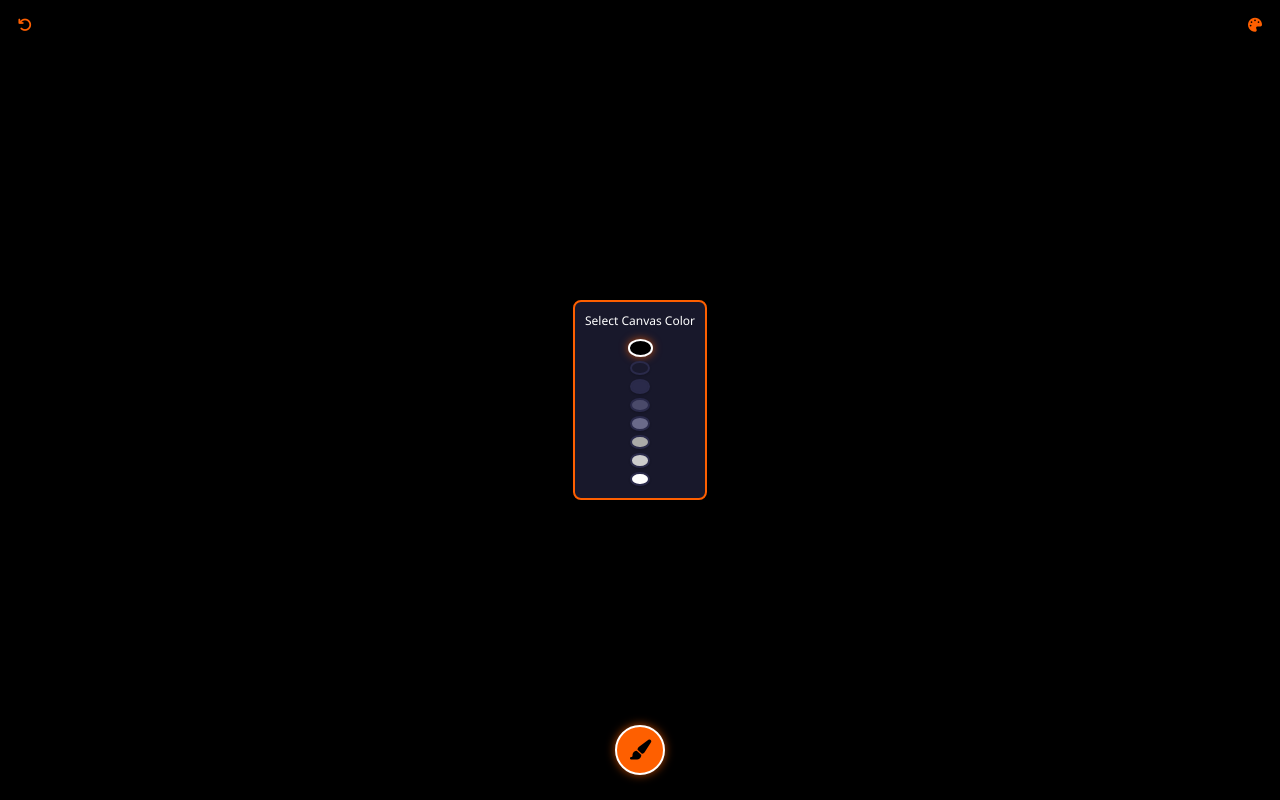
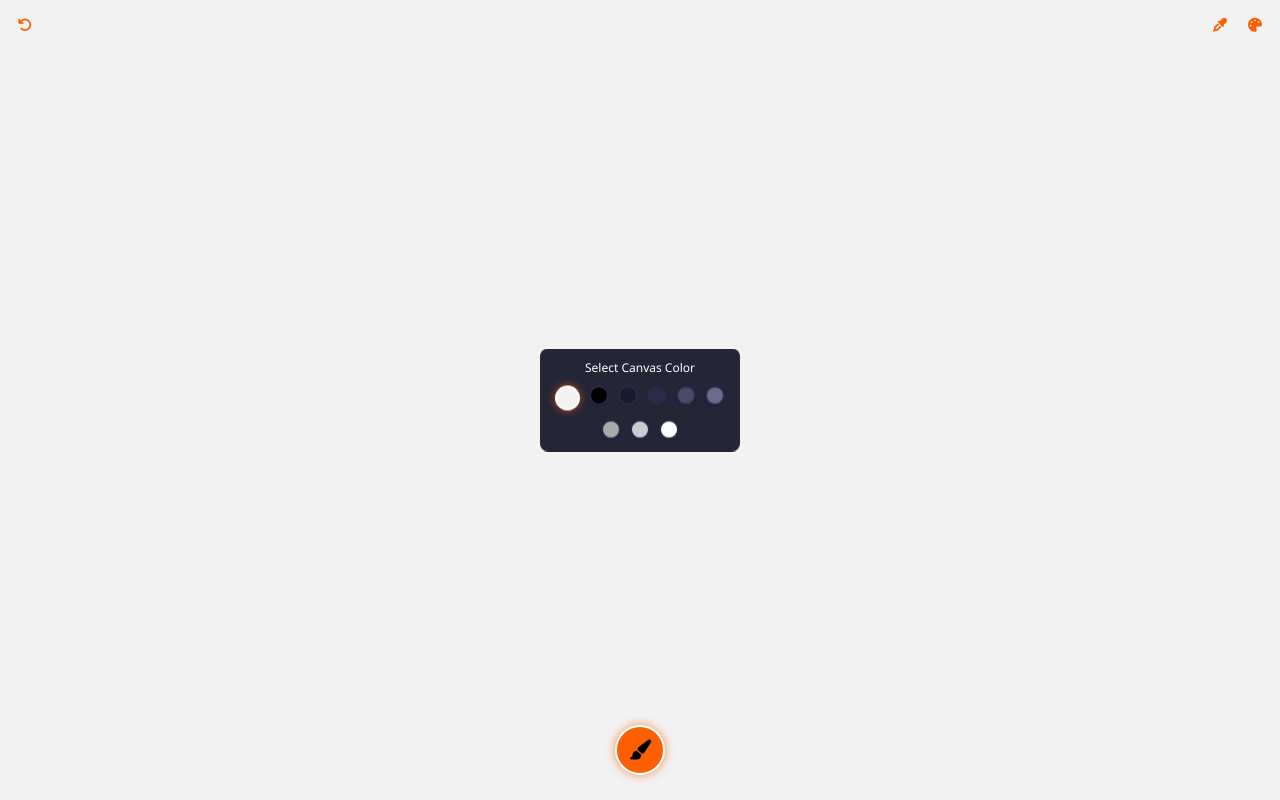
Before and after one commit to Aavirash/r1-digital-painting-app, a website built with Vite: page apps/app/index.html in a window 1280 px wide. Both pictures are taken after a click on the button 1255 px from the left and 25 px from the top of the page. Built offline with nearby package versions, Linux system fonts and the light colour scheme.

Commit message:
feat(ui): add eyedropper button and update default canvas color to #F2F2F2
- Added eyedropper floating button next to canvas color button with icon and positioning
- Changed default canvas background color from black (#000000) to light gray (#F2F2F2)
- Adjusted HTML color picker popup to highlight new default color and group swatches in container
- Updated CSS body background color to match new default canvas color
- Redesigned color picker popup layout for horizontal wrap with improved spacing and size
- Linked eyedropper button event to toggle the existing canvas color picker popup
- Refined floating button styles for consistent sizing, colors, and hover effects

```diff
--- a/apps/app/index.html
+++ b/apps/app/index.html
@@ -12,6 +12,7 @@
     <!-- Floating Top Buttons -->
     <button id="undoBtn" class="floating-button top-left" title="Undo"><i class="fas fa-undo"></i></button>
     <button id="canvasColorBtn" class="floating-button top-right" title="Canvas Color"><i class="fas fa-palette"></i></button>
+    <button id="eyedropperBtn" class="floating-button top-right" style="right: 45px;" title="Eyedropper"><i class="fas fa-eye-dropper"></i></button>
 
     <!-- Main Canvas - fills entire screen -->
     <canvas id="paintCanvas"></canvas>
@@ -19,7 +20,9 @@
     <!-- Color Palette Popup (hidden by default) -->
     <div id="colorPicker" class="color-picker-popup">
         <div class="color-picker-title">Select Canvas Color</div>
-        <div class="color-swatch selected-color" style="background-color: #000000;" data-color="#000000"></div>
+        <div class="color-picker-content">
+            <div class="color-swatch selected-color" style="background-color: #F2F2F2;" data-color="#F2F2F2"></div>
+            <div class="color-swatch" style="background-color: #000000;" data-color="#000000"></div>
             <div class="color-swatch" style="background-color: #1a1a2e;" data-color="#1a1a2e"></div>
             <div class="color-swatch" style="background-color: #2a2a4a;" data-color="#2a2a4a"></div>
             <div class="color-swatch" style="background-color: #4a4a6a;" data-color="#4a4a6a"></div>
@@ -27,6 +30,7 @@
             <div class="color-swatch" style="background-color: #aaaaa8;" data-color="#aaaaa8"></div>
             <div class="color-swatch" style="background-color: #cccccc;" data-color="#cccccc"></div>
             <div class="color-swatch" style="background-color: #ffffff;" data-color="#ffffff"></div>
+        </div>
     </div>
 
     <!-- Drawing Tools Palette -->
--- a/apps/app/src/main.js
+++ b/apps/app/src/main.js
@@ -16,7 +16,7 @@ let canvas, ctx;
 let isDrawing = false;
 let currentTool = 'brush';
 let currentColor = '#FE5F00';
-let canvasBackgroundColor = '#000000';
+let canvasBackgroundColor = '#F2F2F2'; // Changed default to #F2F2F2
 let brushSize = 5;
 let selectedToolIndex = 0;
 let particles = [];
@@ -54,7 +54,7 @@ function initCanvas() {
   canvas.width = window.innerWidth;
   canvas.height = window.innerHeight;
 
-  // Set up canvas styling
+  // Set up canvas styling with new default color
   ctx.lineCap = 'round';
   ctx.lineJoin = 'round';
   ctx.fillStyle = canvasBackgroundColor;
@@ -997,6 +997,7 @@ function initApp() {
   // Button event listeners
   document.getElementById('undoBtn').addEventListener('click', undo);
   document.getElementById('canvasColorBtn').addEventListener('click', toggleCanvasColorPicker);
+  document.getElementById('eyedropperBtn').addEventListener('click', toggleCanvasColorPicker); // Eyedropper uses same picker
   document.getElementById('selectedTool').addEventListener('click', () => {
     // When clicking the tool selector, handle the current tool
     if (tools[selectedToolIndex].name === 'llm') {
--- a/apps/app/src/style.css
+++ b/apps/app/src/style.css
@@ -27,17 +27,17 @@ html, body {
     height: 100vh;
     cursor: crosshair;
     touch-action: none;
-    background-color: #000;
+    background-color: #F2F2F2; /* Default canvas color */
     z-index: 1;
 }
 
 /* Floating Buttons - truly floating with no background containers */
 .floating-button {
     position: fixed;
-    width: 30px; /* Slightly smaller */
-    height: 30px; /* Slightly smaller */
-    background: transparent; /* Remove background */
-    border: none; /* Remove border */
+    width: 30px;
+    height: 30px;
+    background: transparent;
+    border: none;
     color: #FE5F00;
     border-radius: 50%;
     font-size: 14px;
@@ -48,7 +48,7 @@ html, body {
     justify-content: center;
     transition: all 0.2s ease;
     z-index: 10;
-    box-shadow: none; /* Remove shadow */
+    box-shadow: none;
 }
 
 .floating-button.top-left {
@@ -62,13 +62,13 @@ html, body {
 }
 
 .floating-button:hover {
-    background: rgba(254, 95, 0, 0.2); /* Light background on hover */
+    background: rgba(254, 95, 0, 0.2);
     color: #FE5F00;
     transform: translateY(-2px);
 }
 
 .floating-button:active {
-    background: rgba(254, 95, 0, 0.3); /* Light background on active */
+    background: rgba(254, 95, 0, 0.3);
     color: #FE5F00;
     transform: translateY(1px);
 }
@@ -79,9 +79,9 @@ html, body {
     bottom: 0;
     left: 0;
     right: 0;
-    height: 100px; /* Slightly smaller than before */
+    height: 100px;
     z-index: 20;
-    transform: translateY(0); /* Always visible */
+    transform: translateY(0);
 }
 
 .selector-container {
@@ -91,22 +91,22 @@ html, body {
     display: flex;
     justify-content: center;
     align-items: center;
-    padding: 15px 0; /* Reduced padding */
+    padding: 15px 0;
 }
 
 .selected-tool {
-    width: 50px; /* Slightly smaller */
-    height: 50px; /* Slightly smaller */
+    width: 50px;
+    height: 50px;
     background: #FE5F00;
-    border: 2px solid #fff; /* Slightly thinner border */
+    border: 2px solid #fff;
     border-radius: 50%;
     display: flex;
     align-items: center;
     justify-content: center;
-    font-size: 20px; /* Slightly smaller font */
+    font-size: 20px;
     color: #000;
     z-index: 24;
-    box-shadow: 0 0 10px rgba(254, 95, 0, 0.7); /* Slightly softer shadow */
+    box-shadow: 0 0 10px rgba(254, 95, 0, 0.7);
     transition: all 0.2s ease;
     cursor: pointer;
     margin: 0;
@@ -173,7 +173,7 @@ html, body {
     flex-direction: column;
     gap: 6px;
     z-index: 15;
-    max-height: 180px; /* Reduced height */
+    max-height: 180px;
     overflow-y: auto;
 }
 
@@ -186,7 +186,7 @@ html, body {
     -webkit-tap-highlight-color: transparent;
     transition: all 0.2s ease;
     box-shadow: 0 1px 2px rgba(0, 0, 0, 0.2);
-    z-index: 16; /* Ensure swatches are clickable */
+    z-index: 16;
 }
 
 .color-swatch.active {
@@ -202,44 +202,56 @@ html, body {
     transform: scale(0.9);
 }
 
-/* Enhanced Color Picker Popup - optimized for R1 screen */
+/* Enhanced Color Picker Popup - horizontal layout for R1 screen */
 .color-picker-popup {
     position: fixed;
     top: 50%;
     left: 50%;
     transform: translate(-50%, -50%);
     display: none;
-    flex-direction: column;
+    flex-direction: row; /* Horizontal layout */
+    flex-wrap: wrap; /* Wrap items */
+    justify-content: center;
     align-items: center;
     z-index: 100;
     background: rgba(26, 26, 46, 0.95);
-    padding: 10px; /* Further reduced padding */
-    border-radius: 8px; /* Smaller radius */
-    border: 2px solid #FE5F00;
-    min-width: 120px; /* Much smaller width */
-    max-width: 150px; /* Reduced max width */
-    max-height: 200px; /* Limit height */
-    overflow-y: auto; /* Add scroll if needed */
+    padding: 10px;
+    border-radius: 8px;
+    min-width: 180px;
+    max-width: 200px;
+    max-height: 120px;
+    overflow: hidden;
+}
+
+.color-picker-content {
+    display: flex;
+    flex-direction: row;
+    flex-wrap: wrap;
+    justify-content: center;
+    gap: 5px;
 }
 
 .color-picker-popup .color-swatch {
-    width: 20px; /* Match regular palette size */
-    height: 20px; /* Match regular palette size */
-    margin: 2px; /* Minimal margin */
+    width: 20px;
+    height: 20px;
+    margin: 2px;
+    border: 2px solid #2a2a4a;
+    box-shadow: 0 1px 2px rgba(0, 0, 0, 0.2);
 }
 
 .color-picker-popup .selected-color {
-    width: 25px; /* Smaller selected color */
-    height: 25px; /* Smaller selected color */
+    width: 25px;
+    height: 25px;
     border: 2px solid #fff;
     box-shadow: 0 0 8px rgba(254, 95, 0, 0.7);
 }
 
 .color-picker-title {
     color: #fff;
-    margin-bottom: 8px; /* Reduced margin */
-    font-size: 12px; /* Smaller font */
+    margin-bottom: 8px;
+    font-size: 12px;
     text-align: center;
+    width: 100%;
 }
 
 /* Touch and interaction improvements */
```
Lines whose indentation alone changed are shown as unchanged.
